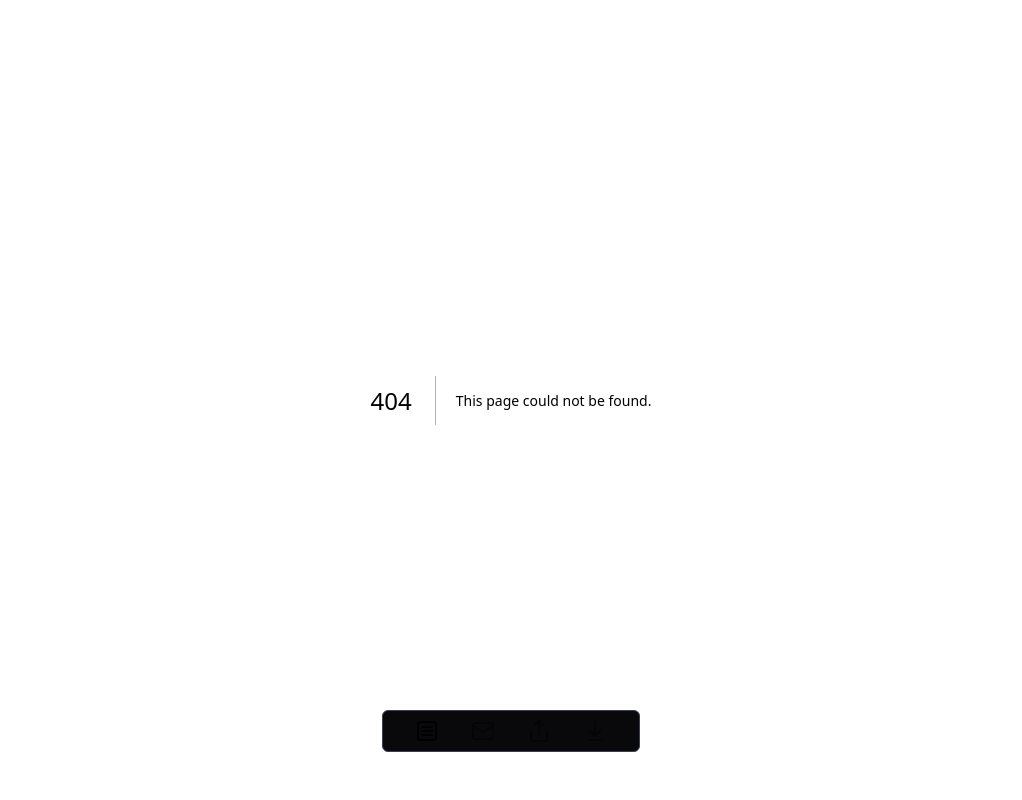
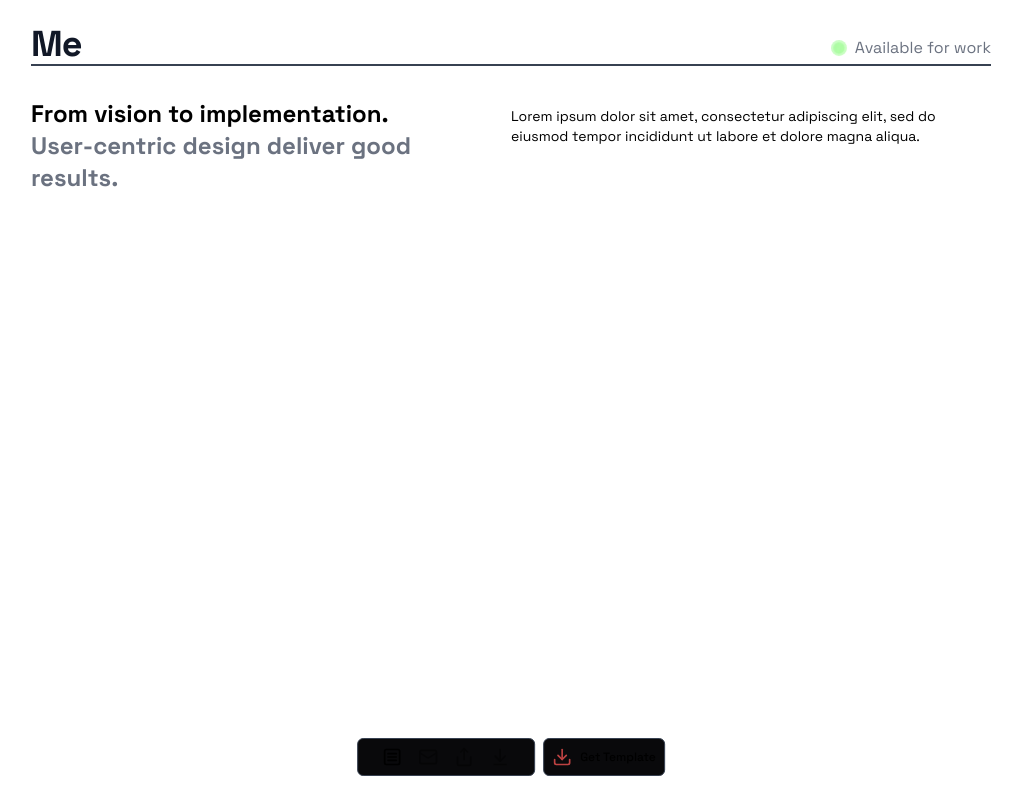
Before and after one commit to BroKarim/portofolio, a Next.js app: page /projects in a window 1280 px wide. Before the commit this address had no page. Shown: the whole page, without its empty margins (129-1151 px from the left). Built offline with nearby package versions, Linux system fonts and the light colour scheme.

Commit message:
third update

```diff
--- a/src/app/Main.tsx
+++ b/src/app/Main.tsx
@@ -6,7 +6,7 @@ export default function Home() {
   return (
     <>
       <section>
-        <div className=" sm:max-w-xl md:max-w-full lg:max-w-screen-xl md:px-24 lg:px-8">
+        <div className="z-1 sm:max-w-xl md:max-w-full lg:max-w-screen-xl md:px-24 lg:px-8">
           {/* header */}
           <div className="space-y-2 flex justify-between items-center pt-6 ">
             <h1 className="text-xl font-extrabold leading-9 tracking-tight text-gray-900 dark:text-gray-100 sm:text-4xl sm:leading-10  md:leading-14">Me</h1>
@@ -30,7 +30,7 @@ export default function Home() {
               <p className="text-sm mt-2">Lorem ipsum dolor sit amet, consectetur adipiscing elit, sed do eiusmod tempor incididunt ut labore et dolore magna aliqua.</p>
 
               <p className="mt-2 mb-8 text-sm sm:mb-10">Lorem ipsum dolor sit amet, consectetur adipiscing elit, sed do eiusmod tempor incididunt ut labore et dolore magna aliqua.</p>
-              <div className=" mb-4 space-y-8  items-center  space-x-3">
+              <div className=" mb-4 z-1 space-y-8  items-center  space-x-3">
                 <a href="" className="bg-[#151619] border border-gray-600 p-2 font-medium text-sm text-white inline-flex items-center space-x-2 rounded">
                   <svg className="w-5 h-5 fill-current" viewBox="0 0 24 24" fill="none" xmlns="http://www.w3.org/2000/svg">
                     <g id="SVGRepo_bgCarrier" stroke-width="0"></g>
@@ -47,7 +47,7 @@ export default function Home() {
                   </svg>
                   <span>Facebook</span>
                 </a>
-                <a href="" className="bg-[#151619] border border-gray-600 p-2 font-medium text-sm text-white inline-flex items-center space-x-2 rounded">
+                <a href="" className="bg-[#151619]  border border-gray-600 p-2 font-medium text-sm text-white inline-flex items-center space-x-2 rounded">
                   <svg className="w-5 h-5 fill-current" viewBox="0 0 24 24" fill="none" xmlns="http://www.w3.org/2000/svg">
                     <g id="SVGRepo_bgCarrier" stroke-width="0"></g>
                     <g id="SVGRepo_tracerCarrier" stroke-linecap="round" stroke-linejoin="round"></g>
--- /dev/null
+++ b/src/app/projects/layout.tsx
@@ -0,0 +1,12 @@
+import SectionContainer from '@/components/sectionContainer';
+import Projects from './page';
+
+export default function ProjectLayout() {
+  return (
+    <>
+      <SectionContainer>
+        <Projects />
+      </SectionContainer>
+    </>
+  );
+}
--- /dev/null
+++ b/src/app/projects/page.tsx
@@ -0,0 +1,36 @@
+
+import { PageHeader, PageHeaderHeading, PageHeaderDescription } from "@/components/page-header";
+export default function Projects() {
+  return (
+    <>
+      <section className="z-1 sm:max-w-xl md:max-w-full lg:max-w-screen-xl md:px-24 lg:px-8">
+        {/* header */}
+        <div className="space-y-2 flex justify-between items-center pt-6 ">
+          <h1 className="text-xl font-extrabold leading-9 tracking-tight text-gray-900 dark:text-gray-100 sm:text-4xl sm:leading-10  md:leading-14">Me</h1>
+          <div className="flex gap-1 items-center ">
+            <div className="relative w-6 h-6 flex justify-center items-center">
+              <div className="circle circle-1"></div>
+              <div className="circle circle-2"></div>
+            </div>
+            <p className="text-base leading-7 text-gray-500 dark:text-gray-400">Available for work</p>
+          </div>
+        </div>
+        <hr className="w-full bg-gray-700 h-[2px] border-none" />
+
+        {/* profile */}
+        <div className="container  flex flex-col justify-center sm:py-8 py-6  lg:flex-row lg:justify-between">
+            <div className="block sm:gap-0 lg:max-w-md w-full ">
+              <PageHeaderHeading>From vision to implementation. <br className="hidden md:block"/><span className="text-gray-500 pl-2 md:pl-0">User-centric design deliver good results.</span></PageHeaderHeading>
+            </div>
+          {/* <div className="flex flex-col relative  rounded-sm lg:max-w-md text-left">
+          </div> */}
+          <div className="overflow-hidden lg:w-1/2  lg:justify-start lg:items-end h-64 ">
+            <p className="text-sm mt-2">Lorem ipsum dolor sit amet, consectetur adipiscing elit, sed do eiusmod tempor incididunt ut labore et dolore magna aliqua.</p>
+          </div>
+        </div>
+
+        <br />
+      </section>
+    </>
+  );
+}
--- a/src/components/bottomNav.tsx
+++ b/src/components/bottomNav.tsx
@@ -1,49 +1,129 @@
-'use client'
-import React, { useState } from "react";
-import { MapPin, Calendar, Share, SquareMenu, Mail, ArrowDownToLine } from 'lucide-react';
-
+'use client';
+import React, { useState, useEffect } from 'react';
+import { PersonStanding, Home, Layers2, Share, SquareMenu, Mail, ArrowDownToLine, Download, NotebookPen, BriefcaseBusiness, Wrench } from 'lucide-react';
+import Link from 'next/link';
+import path from 'path';
 // FITUR TOOGLE
 /**
  - Menu : Menu Toggle, Share, Email, Download/buy
  - selain menu toggle, laiinya pop up
 
- - Untuk menu toogle nengok aja di templat next
+ - Untuk menu toogle nengok aja di templat next => play nextjs
 
  */
 
 const BottomNavigation = () => {
-  const Menus = [
-    { name: "Home", icon: <SquareMenu/>},
-    { name: "Email", icon: <Mail/>},
-    { name: "Share", icon: <Share/>},
-    { name: "Download",  icon: <ArrowDownToLine/>},
+  const Tools = [
+    { name: 'Home', icon: <SquareMenu size={20} /> },
+    { name: 'Email', icon: <Mail size={20} /> },
+    { name: 'Share', icon: <Share size={20} /> },
+    { name: 'Download', icon: <ArrowDownToLine size={20} /> },
   ];
 
+  const Menus = [
+    {
+      id: 1,
+      title: 'Home',
+      icons: <Home size={15}/>,
+      path: '/',
+    },
+    {
+      id: 2,
+      title: 'Case Studies',
+      icons: <BriefcaseBusiness size={15}/>,
+      path: '/projects',
+    },
+    {
+      id: 3,
+      title: 'Service',
+      icons: <Wrench size={15}/>,
+      path: '/',
+    },
+    {
+      id: 4,
+      title: 'Writing',
+      icons: <NotebookPen size={15}/>,
+      path: '/',
+    },
+    {
+      id: 5,
+      title: 'Stack',
+      icons: <Layers2 size={15}/>,
+      path: '/',
+    },
+    {
+      id:6,
+      title: 'About',
+      icons: <PersonStanding size={15}/>,
+      path: '/',
+    },
+  ];
   const [active, setActive] = useState(0);
+  // Navbar toggle
+  const [navbarOpen, setNavbarOpen] = useState(false);
+
+  const navbarToggleHandler = () => {
+    setNavbarOpen(!navbarOpen);
+  };
+  const closeNavbar = () => {
+    setNavbarOpen(false);
+  };
+
+  // submenu handler
+  const [openIndex, setOpenIndex] = useState(-1);
+  const handleSubmenu = (index: any) => {
+    if (openIndex === index) {
+      setOpenIndex(-1);
+    } else {
+      setOpenIndex(index);
+    }
+  };
 
   return (
-    <div className=" fixed left-1/2 transform -translate-x-1/2  bottom-12 py-2 rounded-md px-4 border border-gray-700 bg-[#09090b] ">
-      <ul className="flex  justify-center items-center relative">
-        {Menus.map((menu, i) => (
-          <li key={i} >
-            <a
-              className="flex flex-col text-center items-center cursor-pointer px-4"
-              onClick={() => setActive(i)}
-            >
-               <span
-                className={` ${
-                  active === i
-                    ? " duration-700 opacity-100 font-bold"
-                    : "opacity-40"
-                } `}
+    <>
+      <div className=" fixed flex  gap-2 left-1/2 z-30 transform -translate-x-1/2 bottom-4  py-2 ">
+        <ul className="flex   justify-center items-center relative rounded-md px-4 border border-gray-700 bg-[#09090b] py-2">
+          {Tools.map((menu, i) => (
+            <li key={i} >
+              <button
+                className="flex flex-col text-center items-center hover:bg-[#18181] cursor-pointer px-2"
+                onClick={() => {
+                  setActive(i);
+                  if (menu.name === 'Home') {
+                    navbarToggleHandler();
+                  }
+                }}
               >
-                {menu.icon}
-              </span>
-            </a>
-          </li>
-        ))}
-      </ul>
-    </div>
+                <span className={` ${active === i ? ' duration-700 opacity-100  font-bold' : 'opacity-40'} `}>{menu.icon}</span>
+              </button>
+            </li>
+          ))}
+        </ul>
+        <div className="px-2 border rounded-md border-gray-700 bg-[#09090b] py-2">
+          <button className="flex items-center justify-center gap-2 text-xs font-medium rounded-md"><Download size={20} color={'#bd4242'}/> Get Template</button>
+        </div>
+        {/* kotak menu */}
+        <nav
+          id="navbarCollapse"
+          className={`navbar left-1/2  transform -translate-x-1/2 absolute  my-4 w-full rounded border-[.5px] border-[#24262b] bg-[#16171a]  py-4 duration-300 ${
+            navbarOpen ? 'visibility bottom-10 opacity-100' : 'invisible bottom-[120%] opacity-0'
+          }`}
+        >
+          <ul className="grid grid-cols-2 gap-2">
+            {Menus.map((menu, index) => (
+              <li key={menu.id} className='px-2'>
+                <Link href={menu.path} scroll={false} onClick={closeNavbar} className="flex text-xs text-white flex-col gap-2 items-center py-2 px-2 bg-[#24262b] rounded-md hover:bg-[#51535a] w-full ">
+                  {menu.icons}
+                  {menu.title}
+                </Link>
+              </li>
+            ))}
+          </ul>
+        </nav>
+
+
+      </div>
+    </>
   );
 };
 
--- /dev/null
+++ b/src/components/page-header.tsx
@@ -0,0 +1,17 @@
+import * as React from 'react';
+import { cn } from '../../lib/utils';
+
+const PageHeader = React.forwardRef<HTMLDivElement, React.HTMLAttributes<HTMLDivElement>>(({ className }) => <div className={cn('space-y-2 flex justify-between items-center pt-6', className)} />);
+PageHeader.displayName = 'PageHeader';
+
+const PageHeaderHeading = React.forwardRef<HTMLDivElement, React.HTMLAttributes<HTMLDivElement> & { children?: React.ReactNode }>(({ className, children, ...rest }, ref) => (
+  <h1 ref={ref} className={cn('font-bold text-lg md:text-2xl', className)} {...rest}>
+    {children}
+  </h1>
+));
+PageHeaderHeading.displayName = 'PageHeaderHeading';
+
+const PageHeaderDescription = React.forwardRef<HTMLDivElement, React.HTMLAttributes<HTMLDivElement>>(({ className }) => <p className={cn('text-sm mt-2', className)} />);
+PageHeaderDescription.displayName = 'PageHeaderDescription';
+
+export { PageHeader, PageHeaderHeading, PageHeaderDescription };
```
Also changed, not shown: src/app/service/page.tsx (added).
